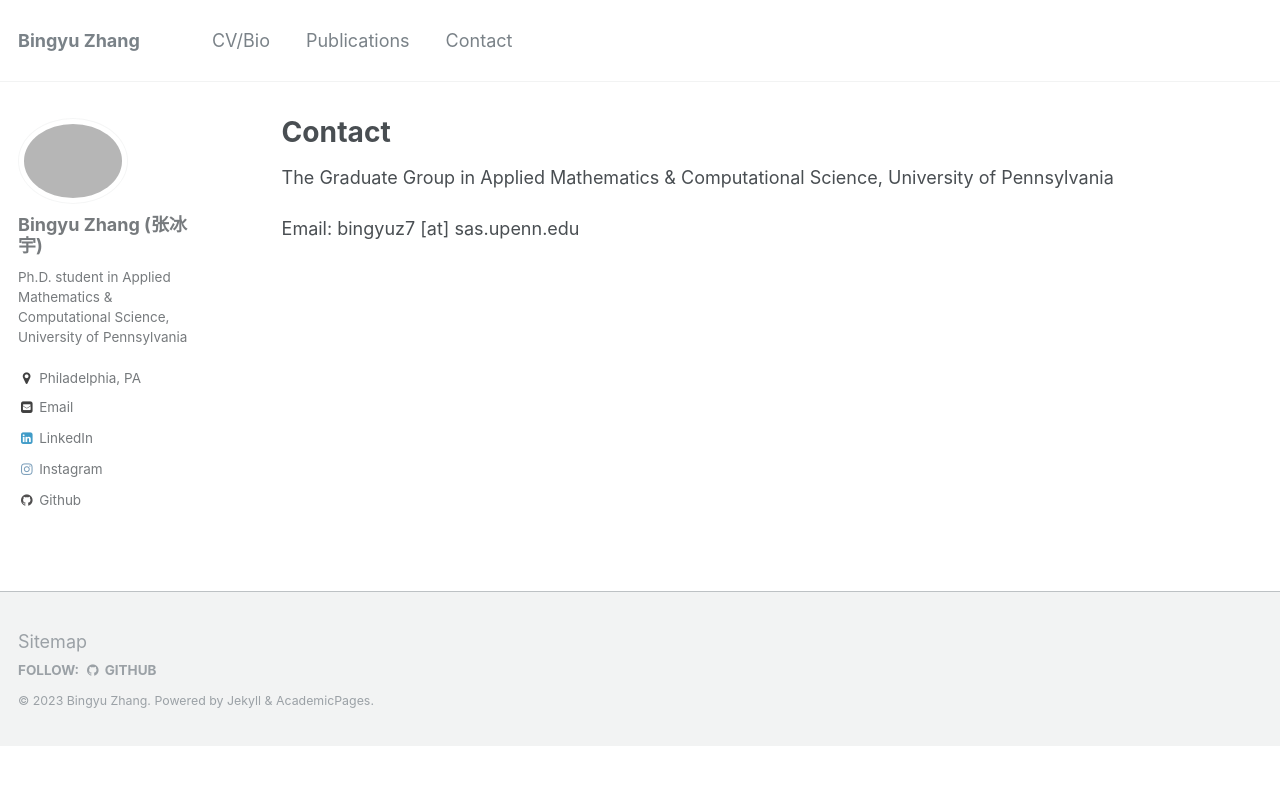
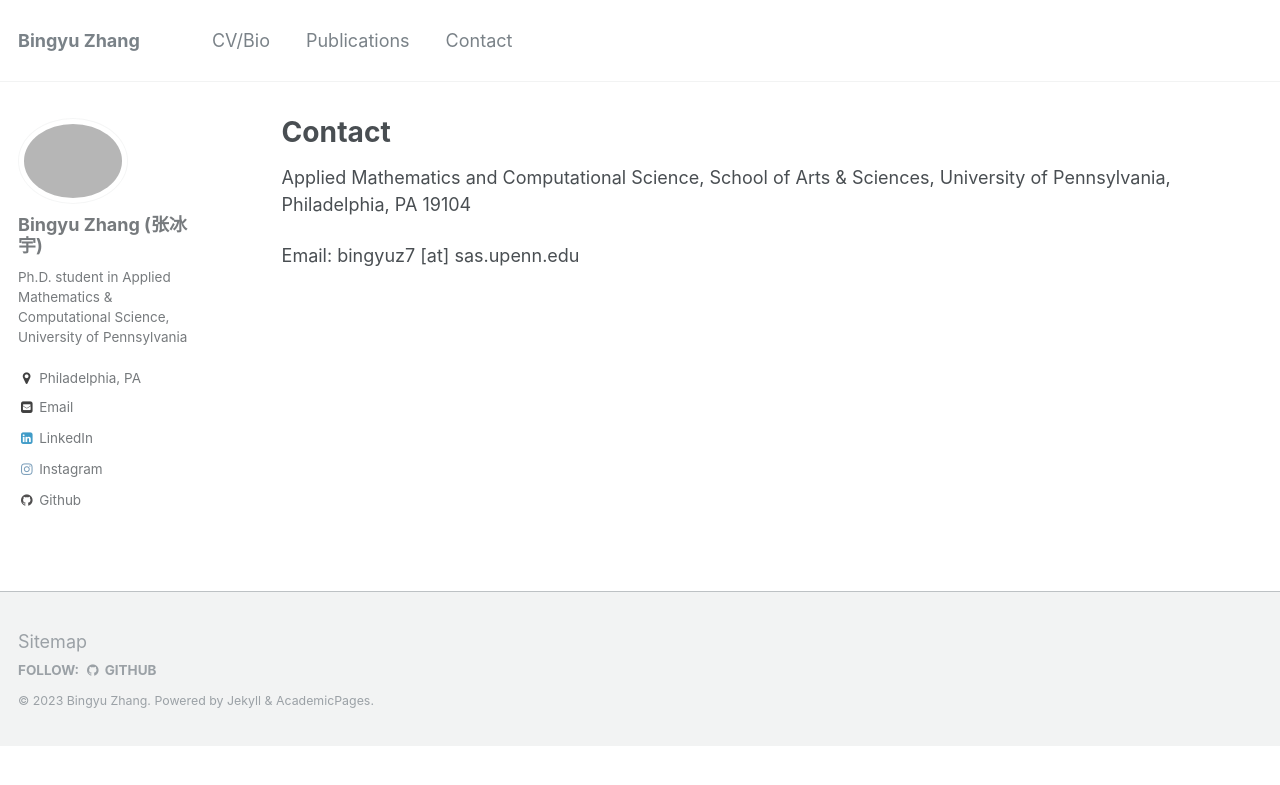
Before and after one commit to nbxszby416/nbxszby416.github.io, a Jekyll site: the page built from _pages/contact.md, in a window 1280 px wide. Shown: the top 785 px of the page. Built offline with Jekyll 4.4.1, drawn with Linux system fonts in a browser that asks for light colours.

Commit message:
20230126 update

```diff
--- a/_pages/contact.md
+++ b/_pages/contact.md
@@ -4,6 +4,6 @@ title: "Contact"
 permalink: /contact/
 author_profile: true
 ---
-The Graduate Group in Applied Mathematics & Computational Science, University of Pennsylvania<br>
+Applied Mathematics and Computational Science, School of Arts & Sciences, University of Pennsylvania, Philadelphia, PA 19104<br>
 
 Email: bingyuz7 [at] sas.upenn.edu
```
Also changed, not shown: _pages/cv.md (deleted, +0 -18 lines).
